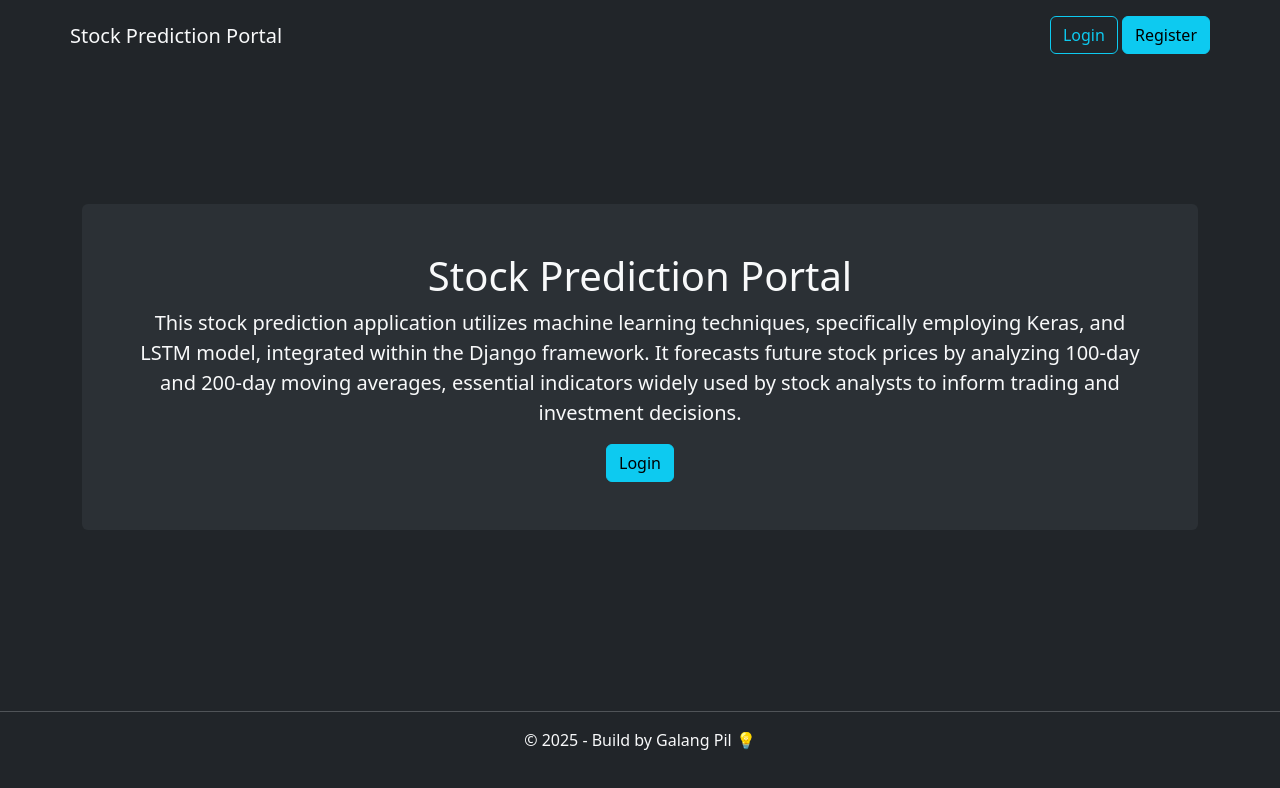
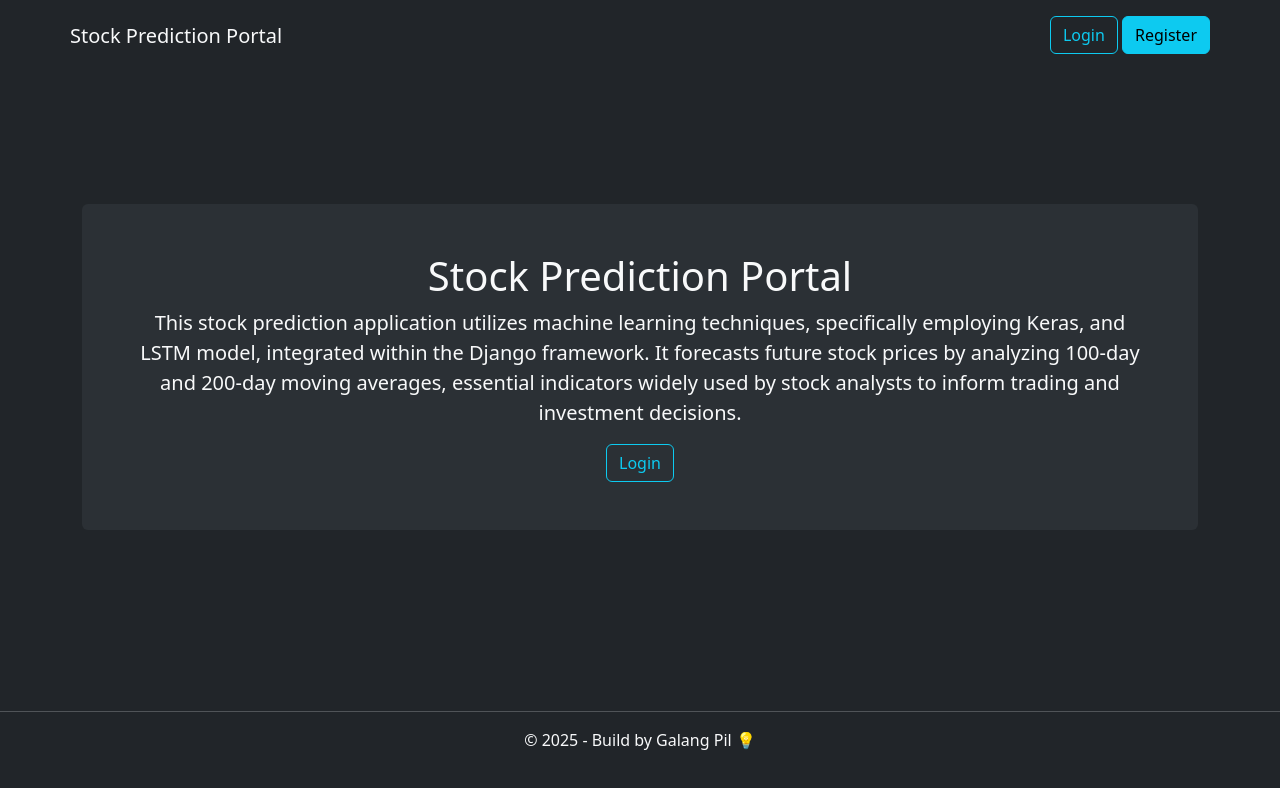
Before and after one commit to galangpiliang/stock-prediction-portal, a React (Vite) app in the folder frontend-react/: page / in a window 1280 px wide. Shown: the top 788 px of the page. Built offline with nearby package versions, Linux system fonts and the light colour scheme.

Commit message:
Button Component

```diff
--- /dev/null
+++ b/frontend-react/src/components/Button.jsx
@@ -0,0 +1,11 @@
+import React from 'react'
+
+const Button = (props) => {
+    return (
+        <>
+            <a href="" className={`btn ${props.class || "btn-info"}`}>{props.text || "Text"}</a>
+        </>
+    )
+}
+
+export default Button
--- a/frontend-react/src/components/Header.jsx
+++ b/frontend-react/src/components/Header.jsx
@@ -1,4 +1,5 @@
 import React from 'react'
+import Button from './Button'
 
 const Header = () => {
     return (
@@ -7,9 +8,9 @@ const Header = () => {
                 <a className='navbar-brand text-light' href="">Stock Prediction Portal</a>
 
                 <div>
-                    <a href="" className="btn btn-outline-info">Login</a>
+                    <Button text="Login" class="btn-outline-info"/>
                     &nbsp;
-                    <a href="" className="btn btn-info">Register</a>
+                    <Button text="Register"/>
                 </div>
             </nav>
         </>
--- a/frontend-react/src/components/Main.jsx
+++ b/frontend-react/src/components/Main.jsx
@@ -1,4 +1,5 @@
 import React from 'react'
+import Button from './Button'
 
 const Main = () => {
     return (
@@ -9,7 +10,7 @@ const Main = () => {
                     <p className="text-light lead">
                         This stock prediction application utilizes machine learning techniques, specifically employing Keras, and LSTM model, integrated within the Django framework. It forecasts future stock prices by analyzing 100-day and 200-day moving averages, essential indicators widely used by stock analysts to inform trading and investment decisions.
                     </p>
-                    <a href="" className="btn btn-info">Login</a>
+                    <Button text="Login" class="btn-outline-info" />
                 </div>
             </div>
         </>
```
